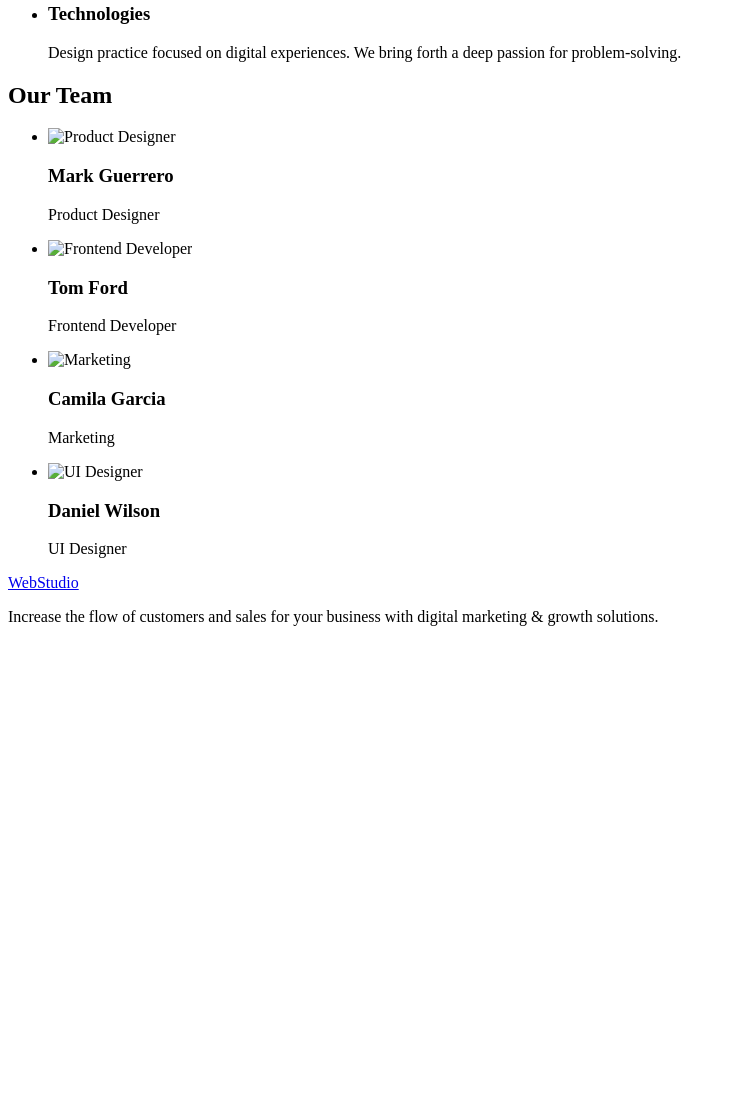
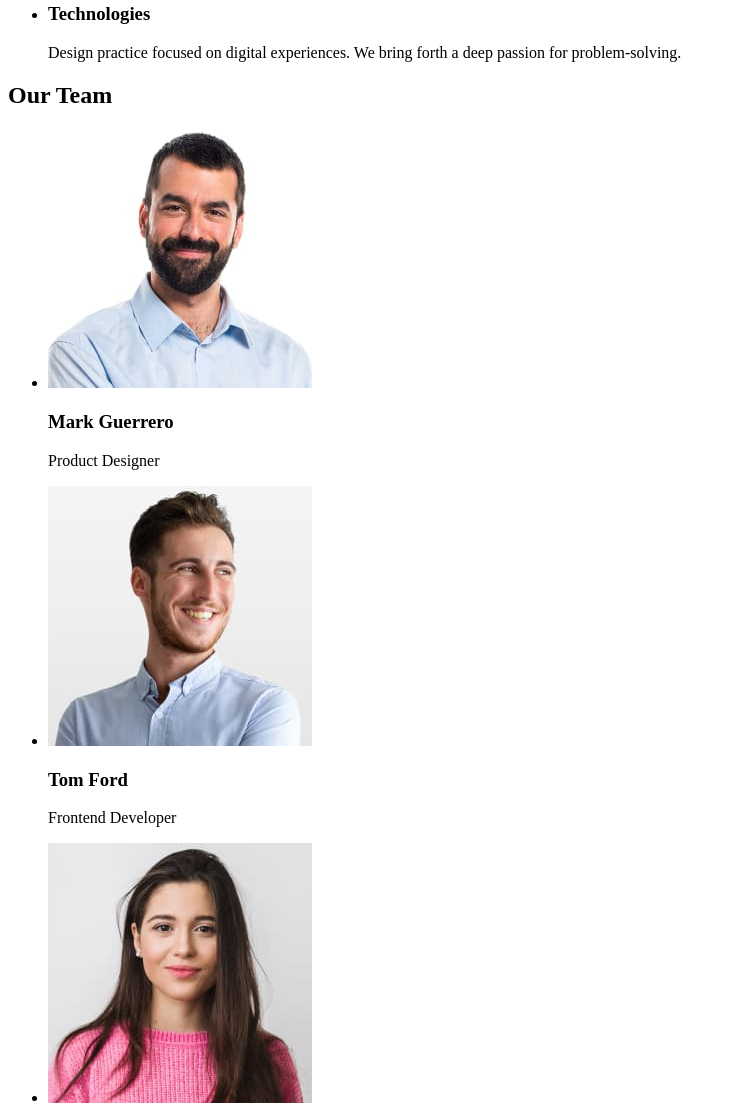
Before and after one commit to IndianaCornell/goit-markup-hw-001, a plain HTML site: page index.html in a window 1280 px wide. Shown: the part 532-1638 px from the top of the page, without its empty margins (0-736 px from the left). Before the commit the page ends 1174 px from the top, so only its background shows below. Drawn offline with Linux system fonts and the light colour scheme; the site is published under a folder, as on GitHub Pages, so addresses that start at the root find nothing.

Commit message:
Update index.html

```diff
--- a/index.html
+++ b/index.html
@@ -64,13 +64,17 @@
         <h2>Our Team</h2>
         <ul>
           <li>
-            <img src="/images/MarkGuerrero.jpg" alt="Product Designer" />
+            <img
+              src="./images/MarkGuerrero.jpg"
+              alt="Product Designer"
+              width="264"
+            />
             <h3>Mark Guerrero</h3>
             <p>Product Designer</p>
           </li>
           <li>
             <img
-              src="/images/TomFord.jpg"
+              src="./images/TomFord.jpg"
               alt="Frontend Developer"
               width="264"
             />
@@ -78,12 +82,16 @@
             <p>Frontend Developer</p>
           </li>
           <li>
-            <img src="/images/CamilaGarcia.jpg" alt="Marketing" width="264" />
+            <img src="./images/CamilaGarcia.jpg" alt="Marketing" width="264" />
             <h3>Camila Garcia</h3>
             <p>Marketing</p>
           </li>
           <li>
-            <img src="/images/DanielWilson.jpg" alt="UI Designer" width="264" />
+            <img
+              src="./images/DanielWilson.jpg"
+              alt="UI Designer"
+              width="264"
+            />
             <h3>Daniel Wilson</h3>
             <p>UI Designer</p>
           </li>
```
